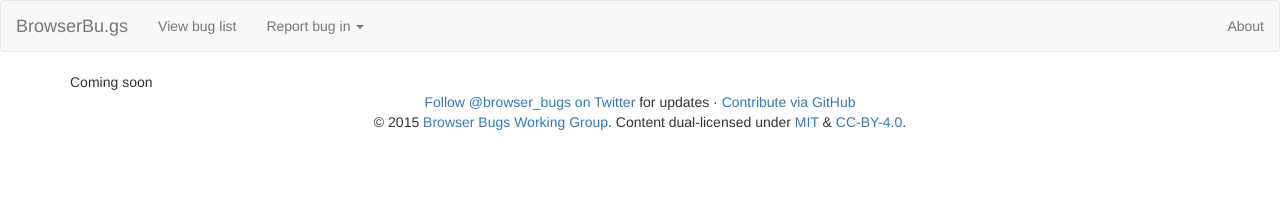
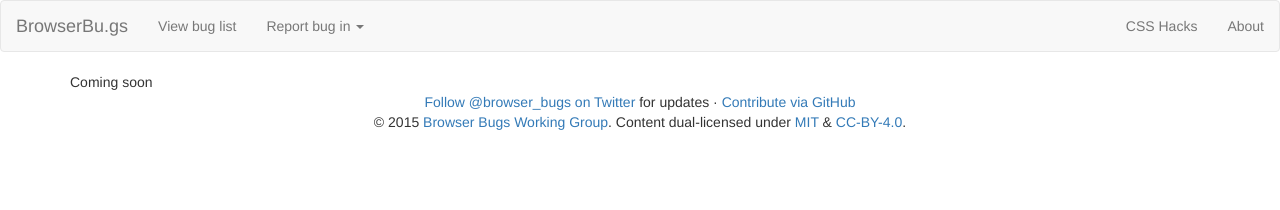
Before and after one commit to browser-bugs/browser-bugs.github.io, a Jekyll site: the page built from index.html, in a window 1280 px wide. Shown: the top 210 px of the page. Built offline with Jekyll 4.4.1, drawn with Linux system fonts in a browser that asks for light colours; nearby versions of some CDN libraries.

Commit message:
Add navbar link to CSS Hacks Lab
http://browser-bugs.github.io/css-hacks/

```diff
--- a/_layouts/default.html
+++ b/_layouts/default.html
@@ -30,6 +30,7 @@
         </li>
       </ul>
       <ul class="nav navbar-nav navbar-right">
+        <li><a href="http://browser-bugs.github.io/css-hacks/">CSS Hacks</a></li>
         <li><a href="/about">About</a></li>
       </ul>
     </div>
```
